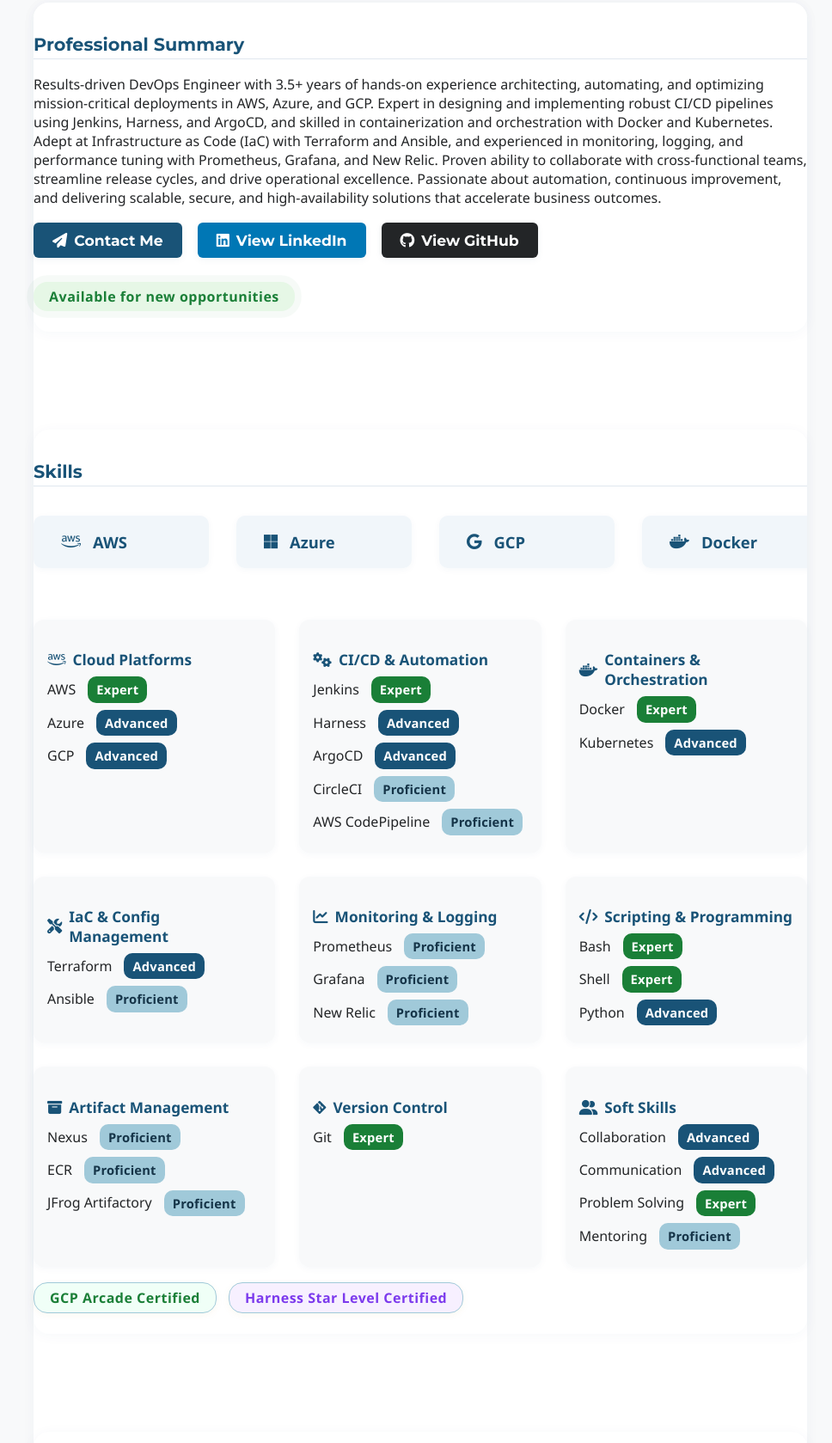
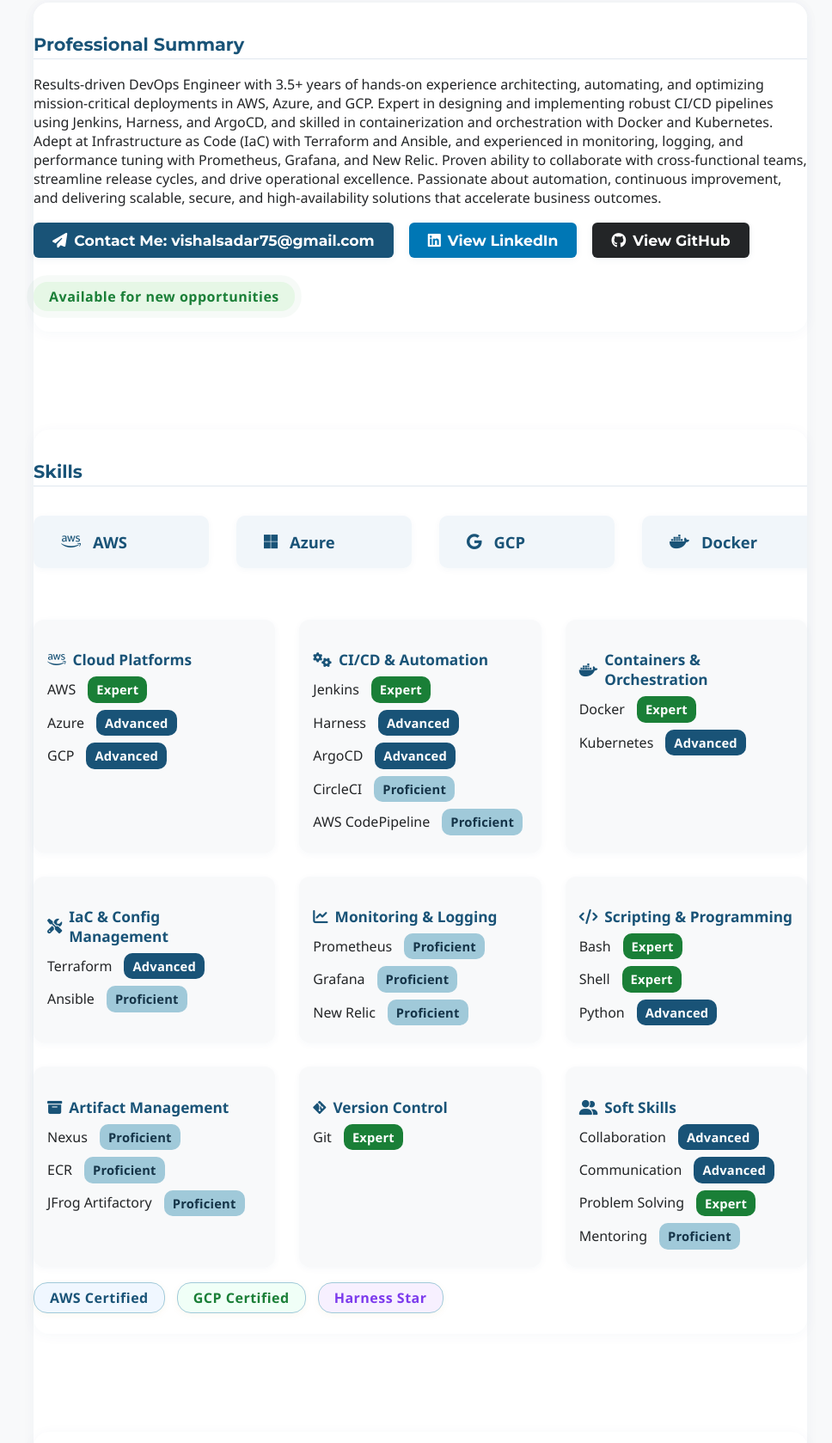
Before and after one commit to VishalTx/vishal-sader-portfolio, a plain HTML site: page index.html in a window 1280 px wide. Shown: the part 275-1954 px from the top of the page at 86% size, without its empty margins (151-1119 px from the left). Drawn offline with Linux system fonts and the light colour scheme.

Commit message:
Update index.html

```diff
--- a/index.html
+++ b/index.html
@@ -27,7 +27,7 @@
         <span><i class="fas fa-envelope"></i> vishalsadar75@gmail.com</span>
         <span><i class="fas fa-phone"></i> 9697393198</span>
         <a href="https://linkedin.com/in/vishal-sader-134554205" target="_blank"><i class="fab fa-linkedin"></i> LinkedIn</a>
-        <a href="https://github.com/VishalTx" target="_blank"><i class="fab fa-github"></i> GitHub</a>
+        <a href="https://github.com/VishalT" target="_blank"><i class="fab fa-github"></i> GitHub</a>
       </div>
     </div>
     <a href="resume.pdf" class="resume-btn" download><i class="fas fa-download"></i> Download Resume</a>
@@ -39,9 +39,9 @@
         Results-driven DevOps Engineer with 3.5+ years of hands-on experience architecting, automating, and optimizing mission-critical deployments in AWS, Azure, and GCP. Expert in designing and implementing robust CI/CD pipelines using Jenkins, Harness, and ArgoCD, and skilled in containerization and orchestration with Docker and Kubernetes. Adept at Infrastructure as Code (IaC) with Terraform and Ansible, and experienced in monitoring, logging, and performance tuning with Prometheus, Grafana, and New Relic. Proven ability to collaborate with cross-functional teams, streamline release cycles, and drive operational excellence. Passionate about automation, continuous improvement, and delivering scalable, secure, and high-availability solutions that accelerate business outcomes.
       </p>
       <div class="summary-actions">
-        <a href="#contact" class="btn btn-primary"><i class="fas fa-paper-plane"></i> Contact Me</a>
+        <a href="mailto:vishalsadar75@gmail.com" class="btn btn-primary"><i class="fas fa-paper-plane"></i> Contact Me: vishalsadar75@gmail.com</a>
         <a href="https://linkedin.com/in/vishal-sader-134554205" target="_blank" class="btn btn-linkedin"><i class="fab fa-linkedin"></i> View LinkedIn</a>
-        <a href="https://github.com/your-github" target="_blank" class="btn btn-github"><i class="fab fa-github"></i> View GitHub</a>
+        <a href="https://github.com/VishalT" target="_blank" class="btn btn-github"><i class="fab fa-github"></i> View GitHub</a>
       </div>
       <div class="availability-badge" id="availabilityBadge">Available for new opportunities</div>
     </section>
@@ -134,8 +134,9 @@
         </div>
       </div>
       <div class="cert-badges">
-        <span class="cert-badge gcp">GCP Arcade Certified </span>
-        <span class="cert-badge harness">Harness Star Level Certified</span>
+        <span class="cert-badge aws">AWS Certified</span>
+        <span class="cert-badge gcp">GCP Certified</span>
+        <span class="cert-badge harness">Harness Star</span>
       </div>
     </section>
     <div class="section-divider"></div>
```
